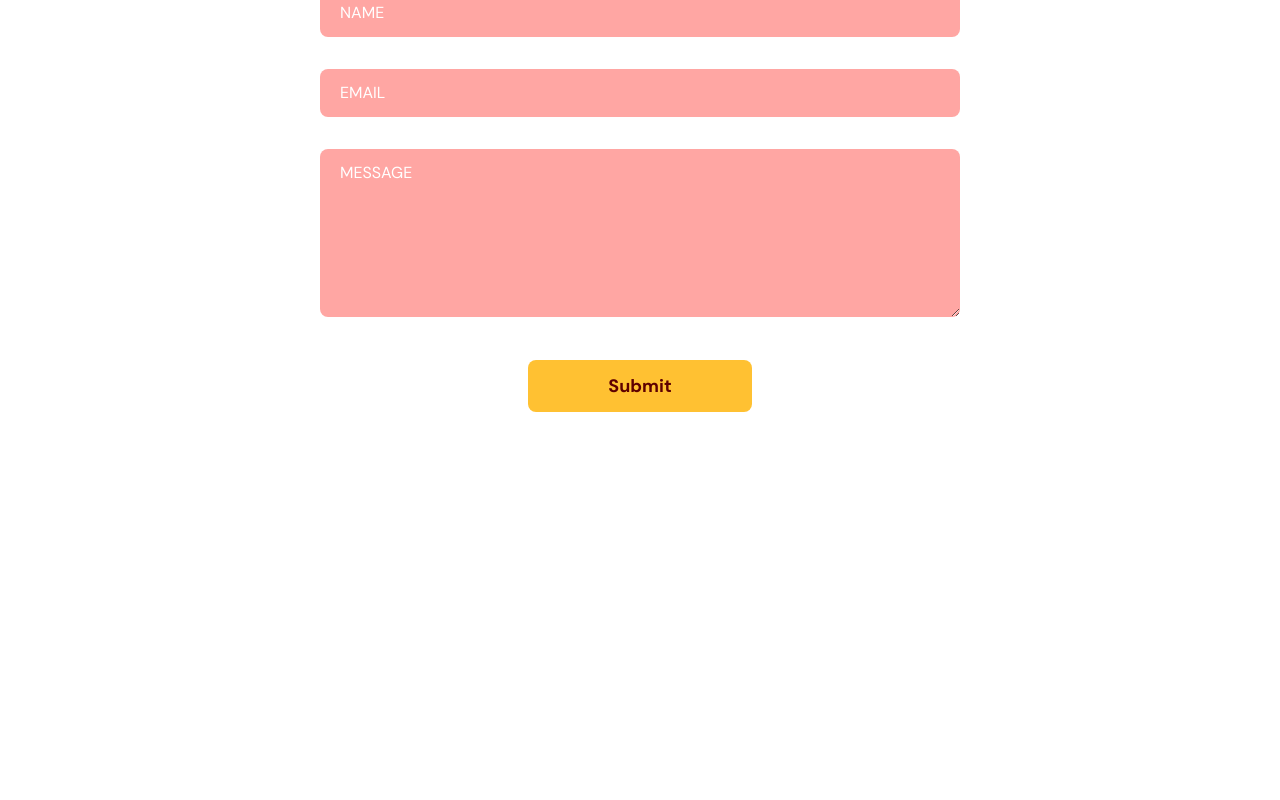
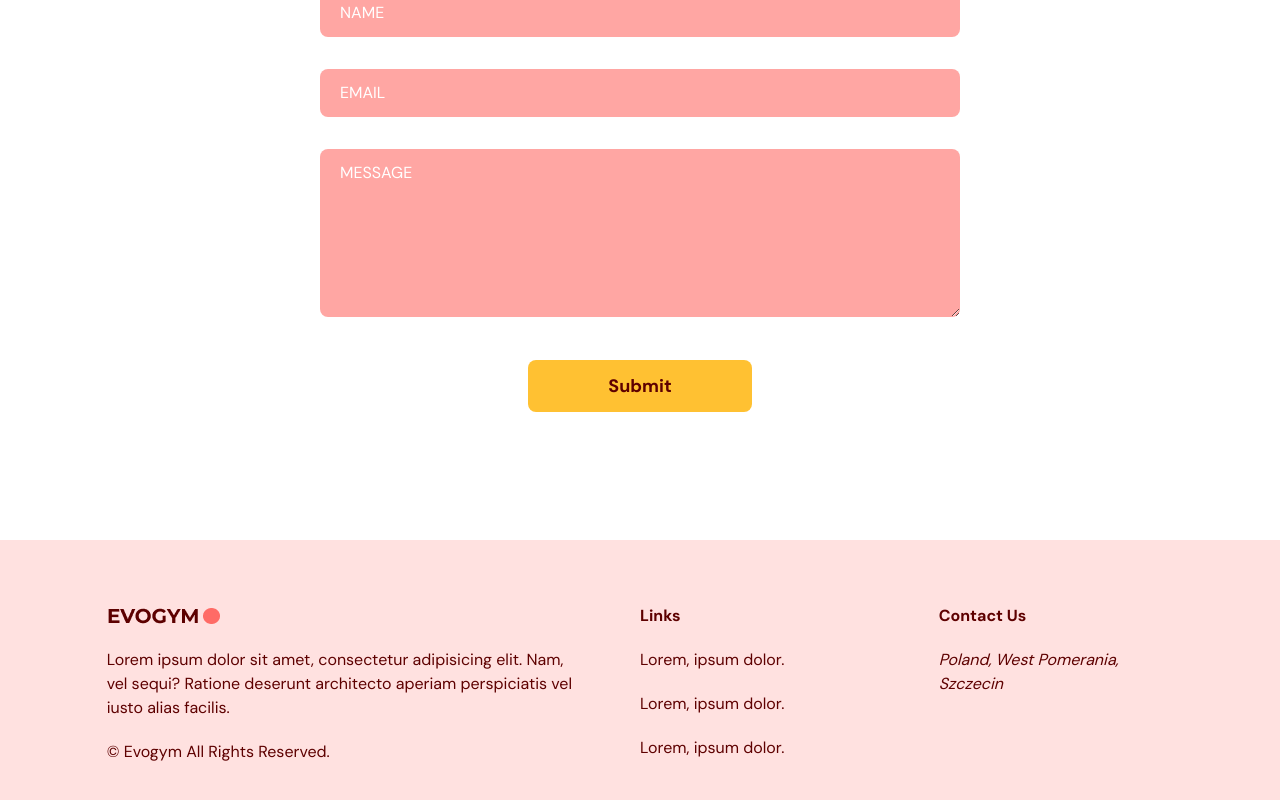
Before and after one commit to michallowkiet/gym-website, a React (Vite) app: page / in a window 1280 px wide. Shown: the part 3506-4306 px from the top of the page. Before the commit the page ends 4046 px from the top, so only its background shows below. Built offline with nearby package versions, Linux system fonts and the light colour scheme.

Commit message:
[feat] Add Footer view

```diff
--- a/src/App.tsx
+++ b/src/App.tsx
@@ -5,6 +5,7 @@
 import Benefits from "@/components/benefits";
 import OurClasses from "./components/ourClasses";
 import ContactUs from "./components/contactUs";
+import Footer from "./components/footer";
 
 function App() {
   const [selectedPage, setSelectedPage] = useState<SelectedPage>(
@@ -41,6 +42,7 @@
       <Benefits setSelectedPage={setSelectedPage} />
       <OurClasses setSelectedPage={setSelectedPage} />
       <ContactUs setSelectedPage={setSelectedPage} />
+      <Footer />
     </div>
   );
 }
--- /dev/null
+++ b/src/components/footer/index.tsx
@@ -0,0 +1,35 @@
+import Logo from "@/assets/Logo.png";
+
+const Footer = () => {
+  return (
+    <footer className="bg-primary-100 py-16">
+      <div className="mx-auto w-5/6 justify-between gap-16 md:flex">
+        <div className="mt-16 basis-1/2 md:mt-0">
+          <img src={Logo} alt="Logo" />
+          <p className="my-5">
+            Lorem ipsum dolor sit amet, consectetur adipisicing elit. Nam, vel
+            sequi? Ratione deserunt architecto aperiam perspiciatis vel iusto
+            alias facilis.
+          </p>
+          <p>&copy; Evogym All Rights Reserved.</p>
+        </div>
+
+        <div className="mt-16 basis-1/4 md:mt-0">
+          <h4 className="font-bold">Links</h4>
+          <p className="my-5">Lorem, ipsum dolor.</p>
+          <p className="my-5">Lorem, ipsum dolor.</p>
+          <p className="my-5">Lorem, ipsum dolor.</p>
+        </div>
+
+        <div className="mt-16 basis-1/4 md:mt-0">
+          <h4 className="font-bold">Contact Us</h4>
+          <address className="my-5">
+            <p>Poland, West Pomerania, Szczecin</p>
+          </address>
+        </div>
+      </div>
+    </footer>
+  );
+};
+
+export default Footer;
```
